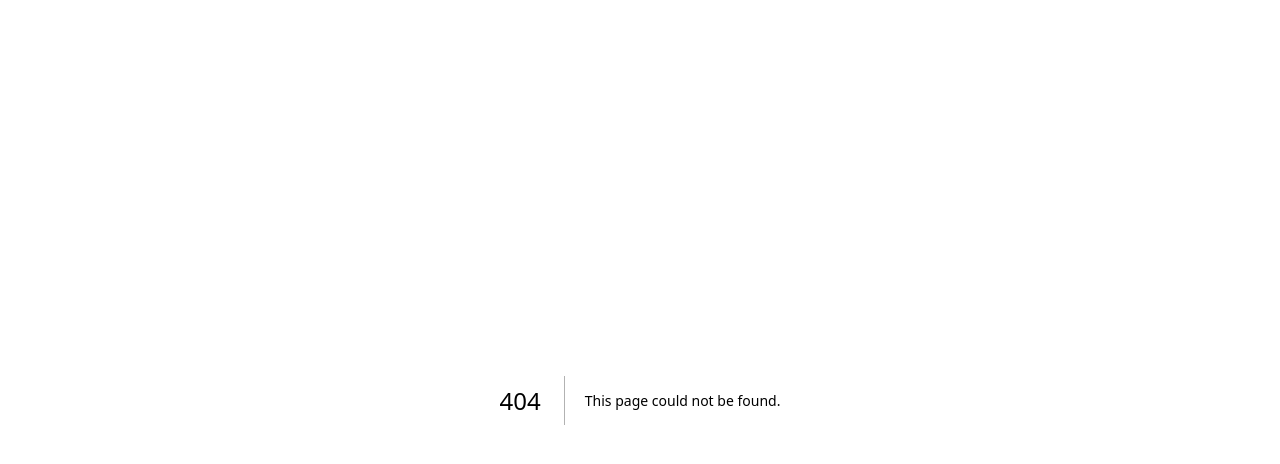
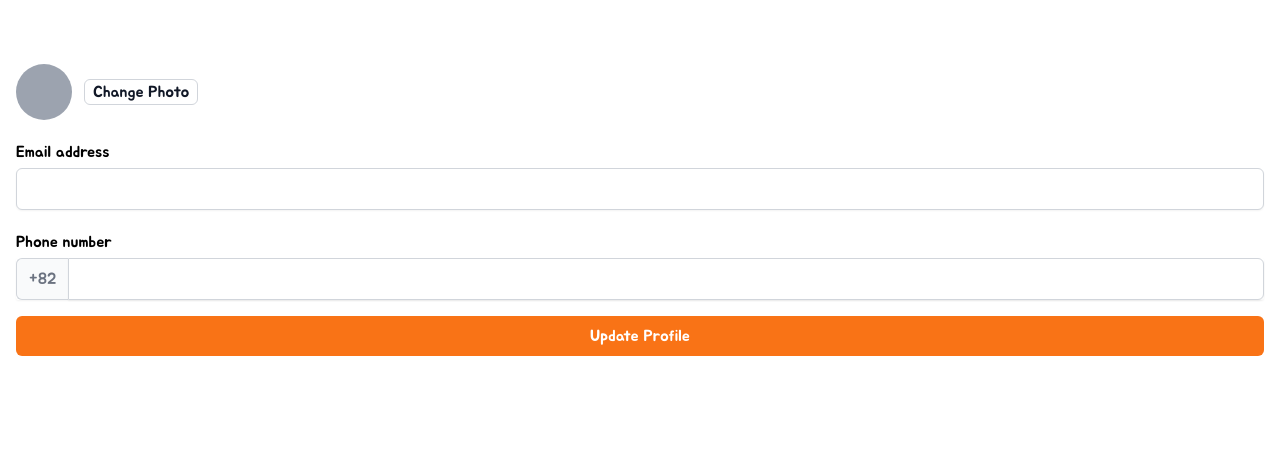
Before and after one commit to JaeHyunLee123/carrot-market-clone-page-router, a Next.js app: page /profile/edit in a window 1280 px wide. Before the commit this address had no page. Shown: the top 464 px of the page. Built offline with nearby package versions, Linux system fonts and the light colour scheme.

Commit message:
#5.12 Edit Profile UI

```diff
--- a/pages/enter.tsx
+++ b/pages/enter.tsx
@@ -5,7 +5,7 @@ const cls = (...classnames: string[]) => {
   return classnames.join(" ");
 };
 
-const Enter = (): NextPage => {
+const Enter = () => {
   const [method, setMethod] = useState<"email" | "phone">("email");
   const onEmailClick = () => setMethod("email");
   const onPhoneClick = () => setMethod("phone");
--- /dev/null
+++ b/pages/profile/edit.tsx
@@ -0,0 +1,55 @@
+import type { NextPage } from "next";
+
+const EditProfile: NextPage = () => {
+  return (
+    <div className="py-16 px-4">
+      <div className="flex items-center space-x-3">
+        <div className="aspect-square w-14 bg-gray-400 rounded-full" />
+        <div>
+          <label
+            htmlFor="profileimage"
+            className="text-gray-900 border border-gray-300 rounded-md px-2 py-1 cursor-pointer"
+          >
+            Change Photo
+          </label>
+          <input
+            id="profileimage"
+            type="file"
+            className="hidden"
+            accept="image/*"
+          />
+        </div>
+      </div>
+
+      <div className="flex flex-col mt-5 space-y-1">
+        <label htmlFor="email">Email address</label>
+        <input
+          id="email"
+          type="email"
+          className="shadow-sm rounded-md w-full border border-gray-300 focus:outline-none focus:border-orange-500 focus:ring-orange-500"
+        />
+      </div>
+
+      <div className="flex flex-col mt-5 space-y-1">
+        <label htmlFor="phone">Phone number</label>
+        <div className="flex rounded-sm shadow-sm">
+          <span className="flex items-center justify-center px-3 rounded-l-md border border-r-0 border-gray-300 select-none bg-gray-50 text-gray-500">
+            +82
+          </span>
+          <input
+            id="input"
+            className="appearance-none rounded-l-none w-full px-3 py-2 border border-gray-300 focus:outline-none focus:border-orange-500 focus:ring-orange-500 rounded-md shadow-sm placeholder-gray-400"
+            type="number"
+            required
+          />
+        </div>
+      </div>
+
+      <button className="px-4 py-2 w-full mt-4 rounded-md font-medium hover:bg-orange-600 focus:ring ring-offset-2 ring-orange-500 hover:ring-orange-600 bg-orange-500 text-white">
+        Update Profile
+      </button>
+    </div>
+  );
+};
+
+export default EditProfile;
```
